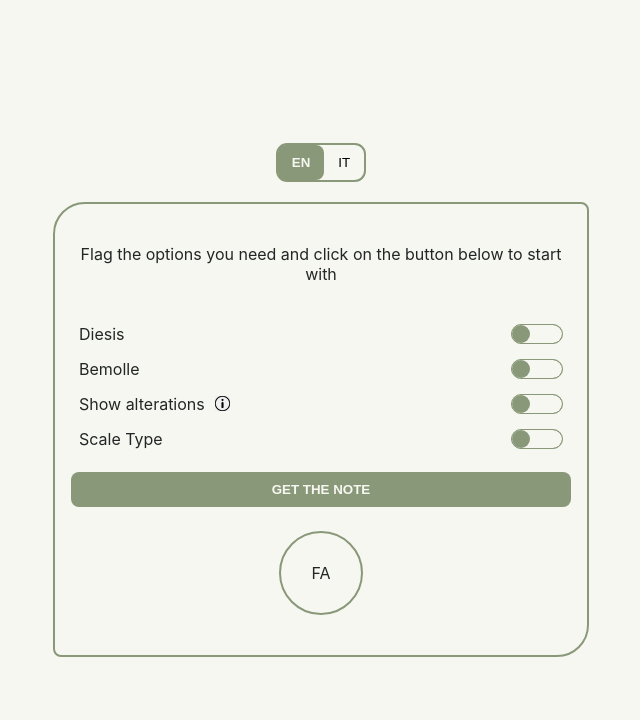
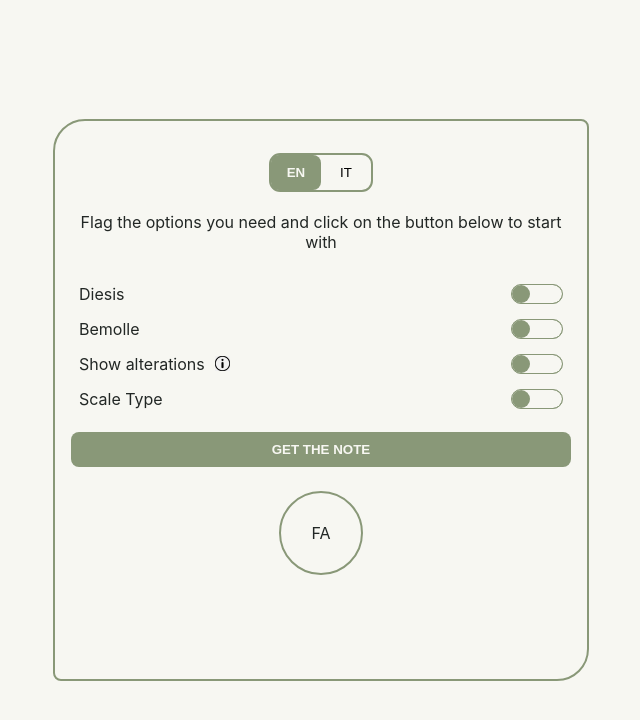
Before and after one commit to foters/random-note-generator, a React (Create React App) app: page / in a window 1280 px wide. Shown: the top 720 px of the page, without its empty margins (319-959 px from the left). Built offline with nearby package versions, Linux system fonts and the light colour scheme.

Commit message:
translatio toggle moved inside thebox

```diff
--- a/src/App.css
+++ b/src/App.css
@@ -16,7 +16,7 @@
   border-radius: 2rem 0.5rem;
   max-width: 336px;
   min-width: 300px;
-  padding: 2.5rem 1rem;
+  padding: 2rem 1rem;
 }
 
 @media screen and (min-width: 992px) {
@@ -26,13 +26,16 @@
 }
 
 .switch-buttons {
-  margin-bottom: 20px;
   border: 2px solid var(--color3);
   border-radius: 0.7rem;
   display: flex;
+  width: 100px;
+  margin: 0 auto;
+  margin-bottom: 20px;
 }
 
 .switch-buttons button {
+  width: 50px;
   margin: 0;
 }
 
--- a/src/App.tsx
+++ b/src/App.tsx
@@ -815,6 +815,7 @@ const App = () => {
 
   return (
     <div className="App">
+      <div className="global-wrapper">
         <div className='switch-buttons'>
           {Object.keys(lngs).map((lng) => (
             <button key={lng} className={i18n.resolvedLanguage === lng ? 'selected' : 'unselected'} type="submit" onClick={() => i18n.changeLanguage(lng)}>
@@ -822,7 +823,6 @@ const App = () => {
             </button>
           ))}
         </div>
-      <div className="global-wrapper">
         <HeaderComponent/>
         <main>
           <RandomNoteComponent
--- a/src/components/GeneratedNoteComponent.css
+++ b/src/components/GeneratedNoteComponent.css
@@ -17,13 +17,18 @@
   width: 80px;
 }
 
-.generated-note-wrapper__alterations p {
-  margin: 0.5rem 0 0;
+.generated-note-wrapper__alterations {
   height: 20px;
+  margin: 0;
 }
 
+.generated-note-wrapper__alterations p,
 .generated-note-wrapper__scale-type p {
-  padding: 0.5rem 0.75rem 0;
-  font-weight: 450;
-  margin: 0;
+  margin:0;
 }
+
+.generated-note-wrapper__scale-type {
+  margin: 1rem;
+  height: 20px;
+  font-weight: 500;
+}
--- a/src/components/GeneratedNoteComponent.tsx
+++ b/src/components/GeneratedNoteComponent.tsx
@@ -14,14 +14,14 @@ const GeneratedNoteComponent = (props: GeneratedNoteProps) => {
       <div className="generated-note-wrapper__circle">
         {props.note && props.note.value}
       </div>
+      <div className="generated-note-wrapper__scale-type">
+        {props.showScaleType && props.scaleType && (
+          <p>{t('scaleResult', {scaleName: props.scaleType.name})}</p>
+        )}
+      </div>
       <div className="generated-note-wrapper__alterations">
         {props.showScale && props.scaleType && (
           <p>{ alterations }</p>
-        )}
-      </div>
-      <div className="generated-note-wrapper__scale-type">
-        {props.showScaleType && props.scaleType && (
-          <p>{t('scaleResult', {scaleName: props.scaleType.name})}</p>
         )}
       </div>
     </div>
--- a/src/components/HeaderComponent.css
+++ b/src/components/HeaderComponent.css
@@ -1,6 +1,6 @@
 @import url('../style/variables.css');
 header {
-  padding: 0 0 2rem;
+  padding: 0 0 1.5rem;
   display: flex;
   justify-content: center;
 }
--- a/src/components/RandomNoteComponent.tsx
+++ b/src/components/RandomNoteComponent.tsx
@@ -45,7 +45,6 @@ const RandomNoteComponent = (props: any) => {
 
   return (
     <div className="random-note-wrapper">
-
       <div className="random-note-wrapper__checkboxes">
         <div className="random-note-wrapper__checkboxes-element">
           <label htmlFor='toggleDiesis'>{t('diesis')}</label>
@@ -67,7 +66,6 @@ const RandomNoteComponent = (props: any) => {
             </div>
           </div>
         </div>
-        {/* TODO: aggiungere tooltip per indicare che queste alterazioni sono riferite alla scala */}
         <div className="random-note-wrapper__checkboxes-element">
           <div className="tooltip-label">
             <label htmlFor='toggleAlteraction'>{t('alterations')}</label>
```
Lines whose indentation alone changed are shown as unchanged.
